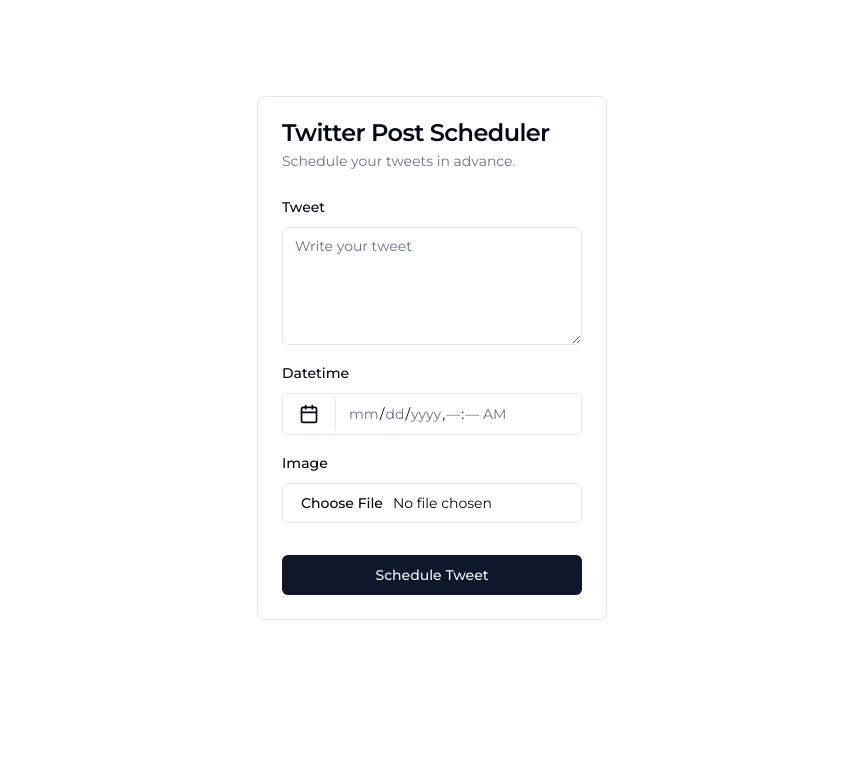
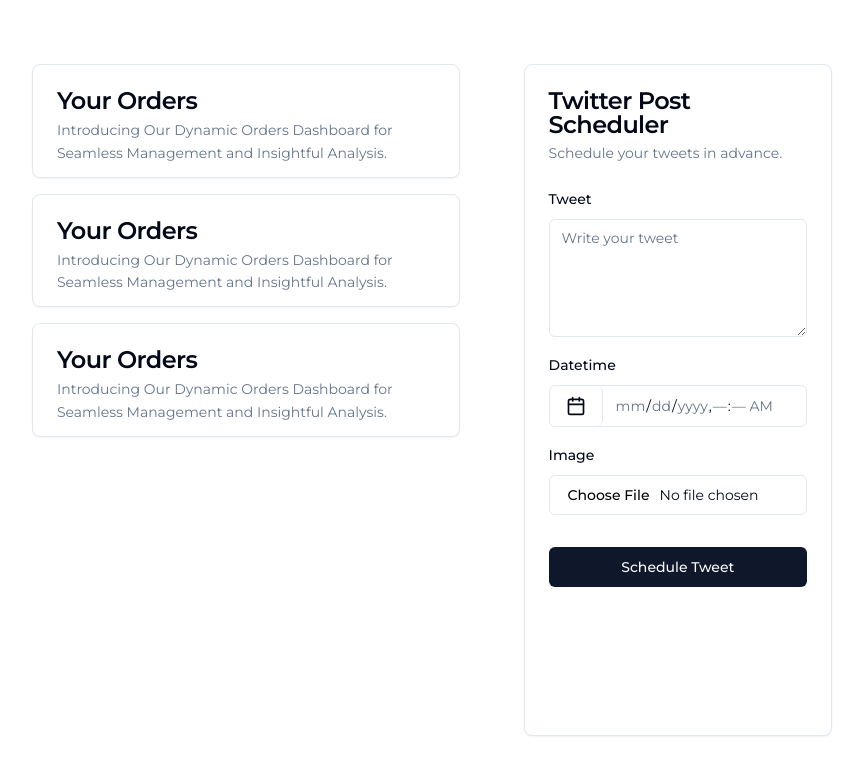
Before and after one commit to adarsh-mamgain/x-post, a Next.js app: page /dashboard in a window 1280 px wide. Shown: the top 774 px of the page, without its empty margins (208-1071 px from the left). Built offline with nearby package versions, Linux system fonts and the light colour scheme.

Commit message:
chore: Update Dashboard page layout and add dynamic orders cards

```diff
--- a/app/dashboard/page.tsx
+++ b/app/dashboard/page.tsx
@@ -1,9 +1,28 @@
 "use client";
 import ScheduleCard from "@/components/ScheduleCard";
+import {
+  Card,
+  CardDescription,
+  CardHeader,
+  CardTitle,
+} from "@/components/ui/card";
 
 export default function Dashboard() {
   return (
-    <main className="flex min-h-screen flex-col items-center justify-between p-24">
+    <main className="flex min-h-screen flex-row justify-center space-x-16 py-16 px-60">
+      <div className="flex flex-col space-y-4">
+        {Array.from({ length: 3 }).map((_, i) => (
+          <Card className="sm:col-span-2" key={i}>
+            <CardHeader className="pb-3">
+              <CardTitle>Your Orders</CardTitle>
+              <CardDescription className="max-w-lg text-balance leading-relaxed">
+                Introducing Our Dynamic Orders Dashboard for Seamless Management
+                and Insightful Analysis.
+              </CardDescription>
+            </CardHeader>
+          </Card>
+        ))}
+      </div>
       <ScheduleCard />
     </main>
   );
--- a/app/page.tsx
+++ b/app/page.tsx
@@ -15,7 +15,7 @@ export default function Home() {
   };
 
   return (
-    <main className="flex min-h-screen flex-col items-center px-60">
+    <main className="flex min-h-screen flex-col px-60">
       {/* <nav className="flex items-center p-4">
         <div>
           <span className="text-2xl font-bold">X-Post</span>
```
